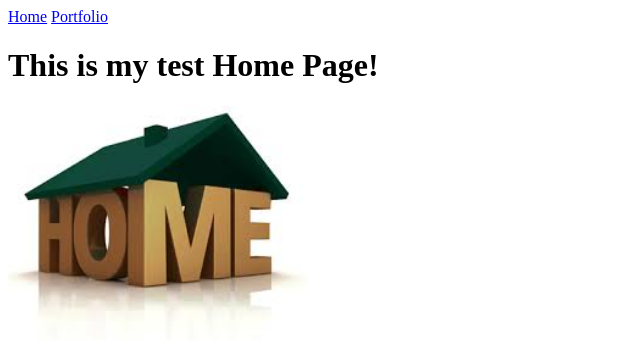
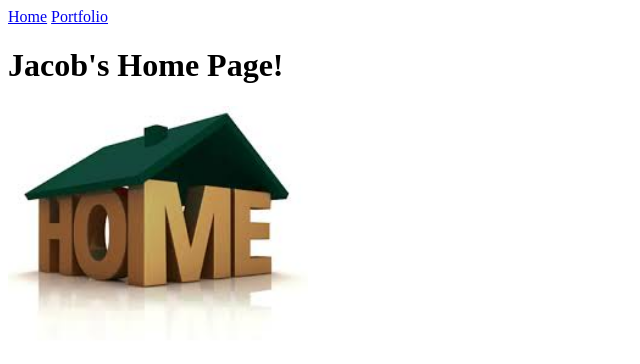
Before and after one commit to jacobplata/jacobplata.github.io, a plain HTML site: page index.html in a window 1280 px wide. Shown: the whole page, without its empty margins (0-640 px from the left). Drawn offline with Linux system fonts and the light colour scheme.

Commit message:
changed title

```diff
--- a/index.html
+++ b/index.html
@@ -7,7 +7,7 @@
 	<body>
 		<a href="index.html">Home</a>
 		<a href="portfolio.html">Portfolio</a>
-		<h1>This is my test Home Page!</h1>
+		<h1>Jacob's Home Page!</h1>
 		<img src="images/home.jpg" height="250">
 	</body>
 </html>
```
